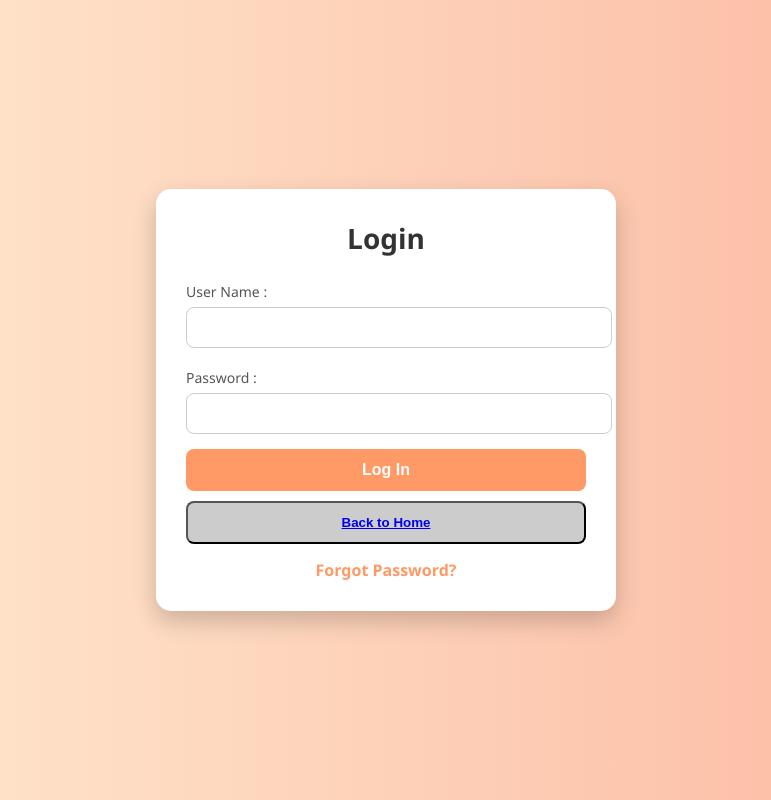
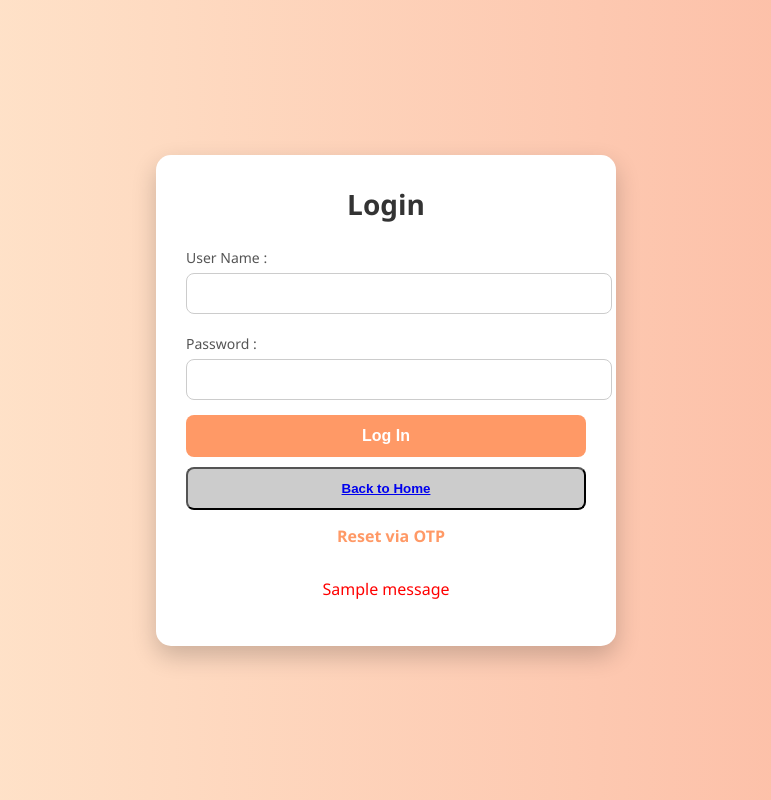
Before and after one commit to VEDU2002/VK-Events-Event-Management-Project, a Django app: page /login/ in a window 1280 px wide. Shown: the whole page, without its empty margins (254-1025 px from the left). Run offline with Django 5.2, Linux system fonts and the light colour scheme; tables that the repository leaves empty hold one stand-in row (values such as "Sample post"); one stand-in notice (Sample message) is shown.

Commit message:
Update log.html

```diff
--- a/template/log.html
+++ b/template/log.html
@@ -128,17 +128,18 @@
            <button><a href="{% url 'index' %}" >Back to Home</a></button>
         </div>
         <div style="text-align: center; margin-top: 15px;">
-          <a href="{% url 'password_reset' %}" style="color: #ff9966; text-decoration: none; font-weight: bold;">
-          Forgot Password?</a>
+          <a href="{% url 'reset_via_otp' %}" style="color: #ff9966; text-decoration: none; font-weight: bold; margin-left: 10px;">Reset via OTP</a>
         </div>
+
       </form>
-      <div>
-        {% for message in messages %}
-        <script>
-          alert('{{ message }}');
-        </script>
-        {% endfor %}
-      </div>
+      {% if messages %}
+        <div style="margin-top: 15px;">
+          {% for message in messages %}
+            <p style="color: red; text-align: center;">{{ message }}</p>
+          {% endfor %}
+        </div>
+      {% endif %}
+
     </div>
   </div>
 </body>
```
